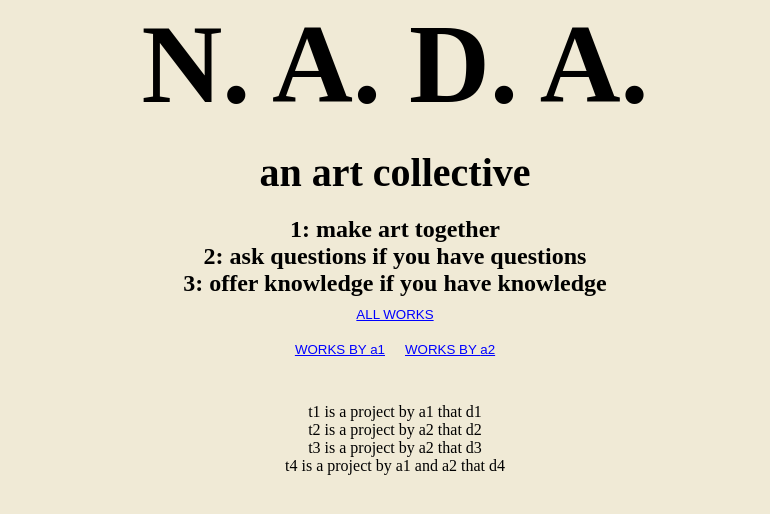
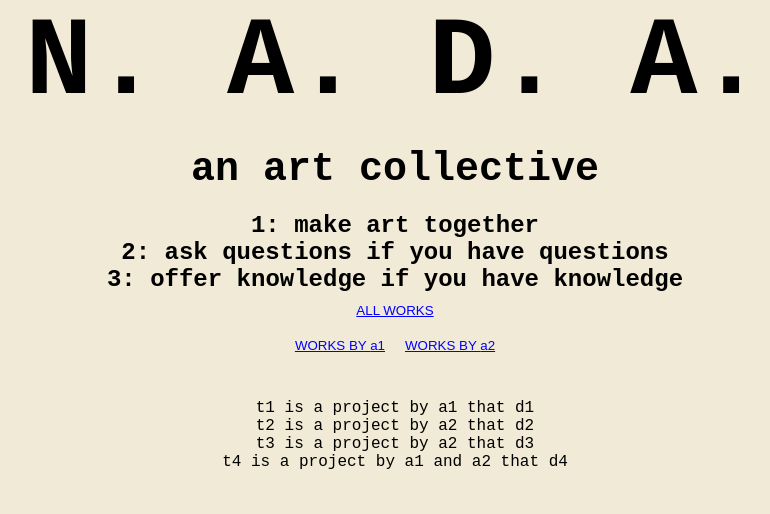
Before and after one commit to nada-art-collective/nada-site, a Next.js app: page /nada-site/ in a window 1280 px wide. Shown: the top 514 px of the page, without its empty margins (245-1015 px from the left). Built offline with nearby package versions, Linux system fonts and the light colour scheme.

Commit message:
add courier new, change 700 back to 600%

```diff
--- a/app/globals.css
+++ b/app/globals.css
@@ -24,10 +24,7 @@ main {
     height: 100vh;
     width: 100vw;
     margin: 0;
-}
-
-body {
-    margin: 0;
+    font-family: 'Courier New', monospace;
 }
 
 html {
@@ -39,6 +36,7 @@ html {
 
 body {
     margin: 0;
+    font-family: 'Courier New', monospace;
 }
 
 button {
```
